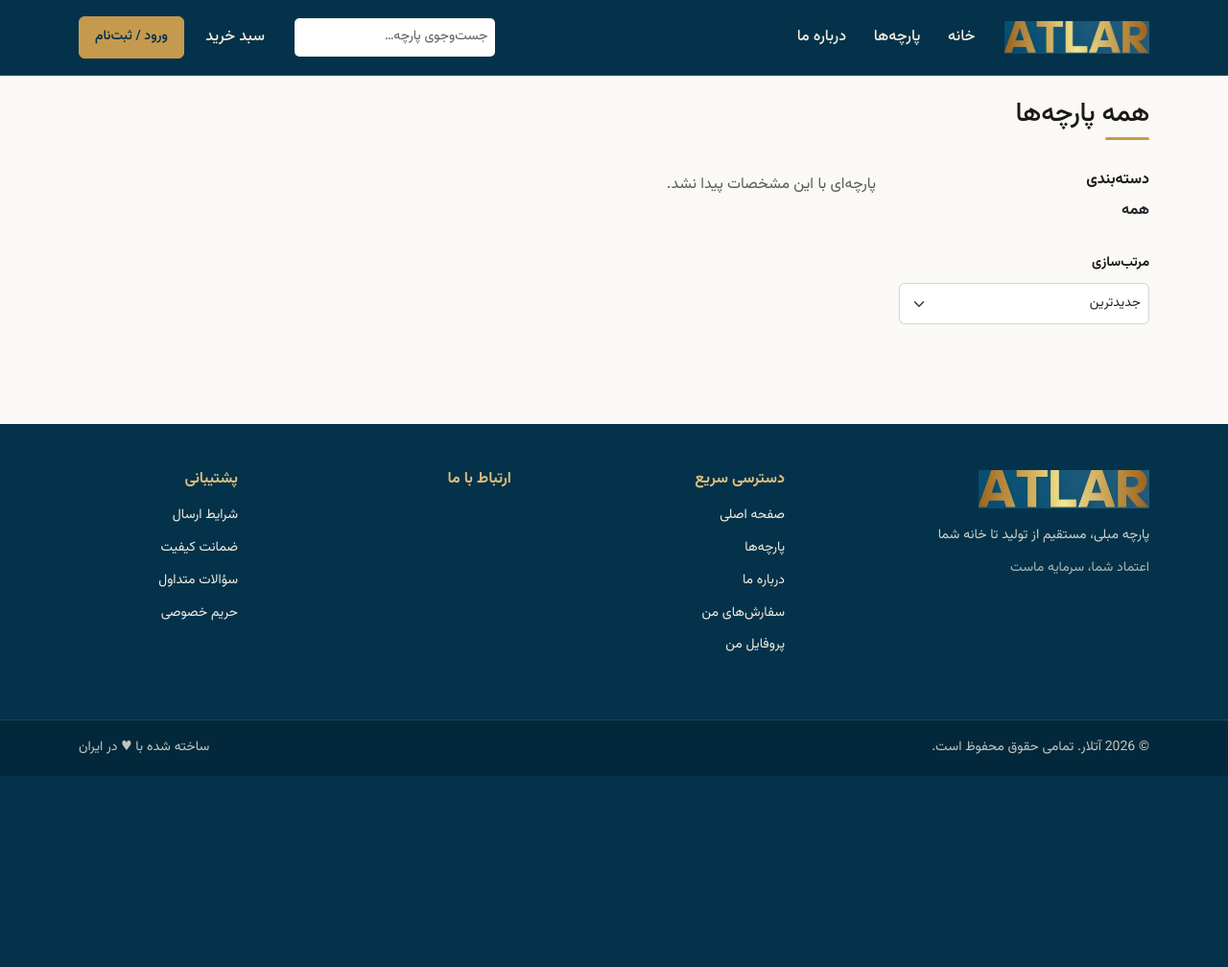
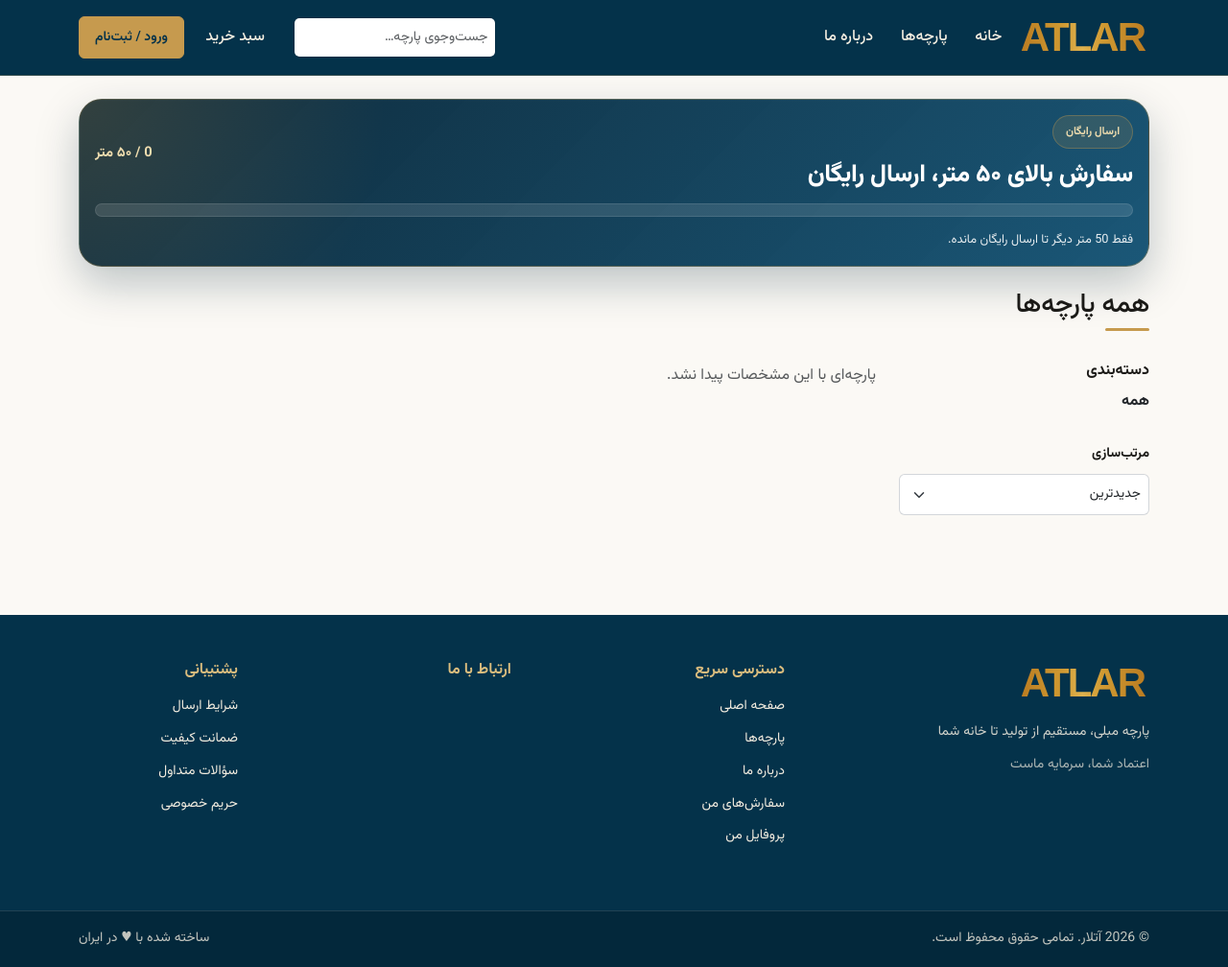
Before and after one commit to mmalizadgan/atlar, a Django app: page /products/ in a window 1280 px wide. Shown: the whole page at 96% size. Before the commit the page ends 809 px from the top, so only its background shows below. Run offline with Django 5.2, Linux system fonts and the light colour scheme; data comes from the database, SQL or seed files in the repository; data that the repository does not hold is empty; some libraries are stand-ins or nearby versions.

Commit message:
حل باگ نوار و ادییت لوگو از عکس به متن

```diff
--- a/cart/context_processors.py
+++ b/cart/context_processors.py
@@ -1,8 +1,26 @@
+from decimal import Decimal
+
+
 def cart(request):
     current_cart = getattr(request, 'cart', None)
     if not current_cart:
-        return {'cart_item_count': 0, 'cart_subtotal': 0}
+        return {
+            'cart_item_count': 0,
+            'cart_subtotal': 0,
+            'cart_total_meters': 0,
+            'free_shipping_remaining_meters': 50,
+            'free_shipping_progress_percent': 0,
+        }
+
+    total_meters = current_cart.total_items or Decimal('0')
+    threshold_meters = Decimal('50')
+    remaining_meters = max(Decimal('0'), threshold_meters - total_meters)
+    progress = min(Decimal('100'), (total_meters / threshold_meters) * Decimal('100')) if threshold_meters else Decimal('0')
+
     return {
         'cart_item_count': current_cart.items.count(),
         'cart_subtotal': current_cart.subtotal,
+        'cart_total_meters': total_meters,
+        'free_shipping_remaining_meters': remaining_meters,
+        'free_shipping_progress_percent': progress,
     }
--- a/products/templates/products/fabric_list.html
+++ b/products/templates/products/fabric_list.html
@@ -2,6 +2,28 @@
 {% block title %}{% if current_category %}{{ current_category.name }}{% else %}همه پارچه‌ها{% endif %} | {{ site_settings.site_name }}{% endblock %}
 {% block content %}
 <div class="container py-4">
+  <div class="shipping-offer-card compact-card mb-4">
+    <div class="shipping-offer-header small-header">
+      <div>
+        <span class="shipping-offer-badge">ارسال رایگان</span>
+        <h3>سفارش بالای ۵۰ متر، ارسال رایگان</h3>
+      </div>
+      <div class="shipping-offer-value">{{ cart_total_meters|default:0|floatformat:0 }} / ۵۰ متر</div>
+    </div>
+
+    <div class="shipping-progress-wrap" aria-label="پیشرفت تا ارسال رایگان">
+      <div class="shipping-progress-bar" style="width: {{ free_shipping_progress_percent|default:0|floatformat:0 }}%;"></div>
+    </div>
+
+    <div class="shipping-offer-meta compact-meta">
+      {% if cart_total_meters >= 50 %}
+        <span class="text-success fw-bold">شما به حد ارسال رایگان رسیده‌اید.</span>
+      {% else %}
+        <span>فقط {{ free_shipping_remaining_meters|default:50|floatformat:0 }} متر دیگر تا ارسال رایگان مانده.</span>
+      {% endif %}
+    </div>
+  </div>
+
   <h1 class="section-title h3">{% if current_category %}{{ current_category.name }}{% else %}همه پارچه‌ها{% endif %}</h1>
 
   <div class="row">
--- a/static/css/style.css
+++ b/static/css/style.css
@@ -309,6 +309,9 @@ a:hover { color: var(--gold-600); }
   padding: 1.4rem 1.4rem 1.1rem;
   overflow: hidden;
 }
+.shipping-offer-card.compact-card {
+  padding: 1rem 1rem .9rem;
+}
 .shipping-offer-card::before {
   content: '';
   position: absolute;
@@ -325,6 +328,9 @@ a:hover { color: var(--gold-600); }
   gap: 1rem;
   align-items: center;
   margin-bottom: 1rem;
+}
+.shipping-offer-header.small-header {
+  margin-bottom: .8rem;
 }
 .shipping-offer-badge {
   display: inline-flex;
@@ -374,9 +380,11 @@ a:hover { color: var(--gold-600); }
   margin-top: 1rem;
   color: rgba(255,255,255,0.9);
   font-size: .9rem;
+  font-weight: 400;
 }
-.shipping-offer-meta .btn {
-  flex-shrink: 0;
+.shipping-offer-meta.compact-meta {
+  margin-top: .8rem;
+  font-size: .8rem;
 }
 
 .feature-grid { margin-top: 1rem; }
@@ -616,7 +624,33 @@ a:hover { color: var(--gold-600); }
   .shipping-offer-meta {
     font-size: .8rem;
   }
-  .shipping-offer-meta .btn {
-    width: 100%;
-  }
 }
+.logo {
+    display: inline-block;
+
+    font-family: Arial, Helvetica, sans-serif;
+    font-size: 42px;
+    font-weight: 900;
+    letter-spacing: -2px;
+    line-height: 1;
+
+    padding: 2px 5px;
+    background-color: #0d3349;
+
+    /* گرادینت متن */
+    color: transparent;
+    background-image: linear-gradient(
+        90deg,
+        #b87920 0%,
+        #d09a32 35%,
+        #e0b24f 50%,
+        #d09a32 65%,
+        #b87920 100%
+    );
+
+    -webkit-background-clip: text;
+    background-clip: text;
+    -webkit-text-fill-color: transparent;
+
+    text-decoration: none;
+}
--- a/templates/base.html
+++ b/templates/base.html
@@ -19,9 +19,9 @@
 
 <nav class="navbar navbar-expand-lg site-navbar sticky-top py-3">
   <div class="container">
-    <a class="navbar-brand" href="{% url 'core:home' %}">
-      <img src="{% static 'img/atlar-wordmark.webp' %}" alt="{{ site_settings.site_name }}" width="154" height="34">
-    </a>
+   <a href="{% url 'core:home' %}" class="logo">
+    ATLAR
+</a>
     <div class="d-flex align-items-center gap-2 ms-auto">
       {% if not user.is_authenticated %}
         <a class="btn btn-gold btn-sm px-3 d-lg-none" href="{% url 'accounts:login' %}">ورود / ثبت‌نام</a>
@@ -92,9 +92,9 @@
   <div class="container py-5">
     <div class="row g-4 align-items-start">
       <div class="col-md-4">
-        <div class="d-flex align-items-center gap-2 mb-3">
-          <img src="{% static 'img/atlar-wordmark.webp' %}" alt="{{ site_settings.site_name }}" class="footer-logo" width="140" height="31">
-        </div>
+        <p class="logo">
+          ATLAR
+        </p>
         <p class="small mb-2" style="opacity:.86;">{{ site_settings.tagline }}</p>
         <p class="small mb-0" style="opacity:.7;">اعتماد شما، سرمایه ماست</p>
       </div>
```
Also changed, not shown: core/templates/core/home.html (+4 -14 lines).
